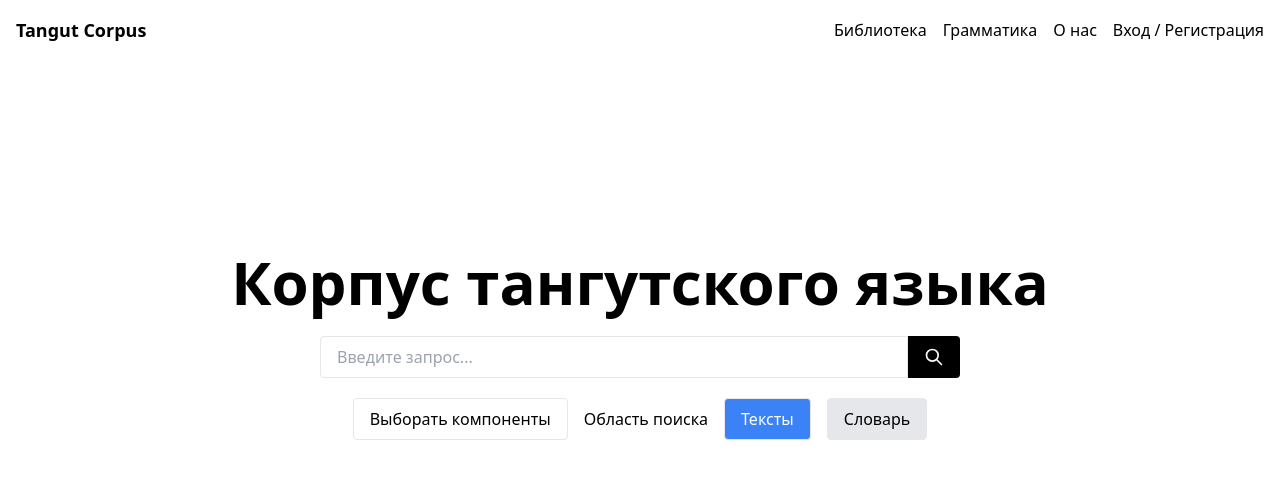
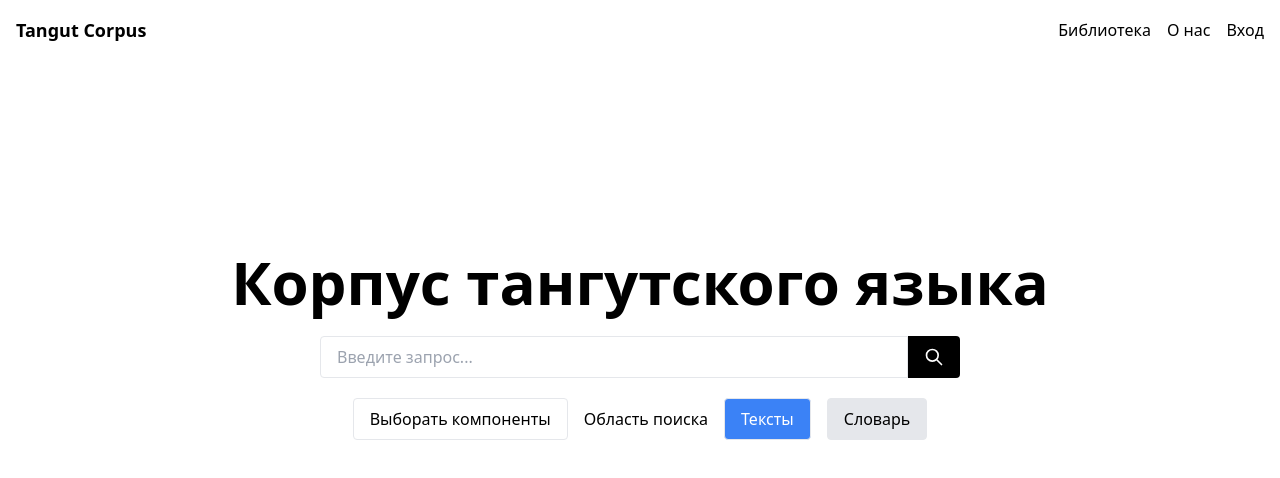
Before and after one commit to TangutCorpus/TangutSite, a Vue app in the folder frontend/: page / in a window 1280 px wide. Shown: the top 478 px of the page. Built offline with nearby package versions, Linux system fonts and the light colour scheme.

Commit message:
Delete Grammar from navigation because its implementation is postponed.

```diff
--- a/frontend/src/components/HeaderNav.vue
+++ b/frontend/src/components/HeaderNav.vue
@@ -25,9 +25,8 @@ const emit = defineEmits(['toggleAuthForm'])
 
 const menuItems = [
   { name: 'Библиотека', route: '/library' },
-  { name: 'Грамматика', route: '/grammar' },
   { name: 'О нас', route: '/about' },
-  { name: 'Вход / Регистрация', route: '/auth' }
+  { name: 'Вход', route: '/auth' }
 ]
 
 const handleMenuItemClick = (path: string) => {
```
